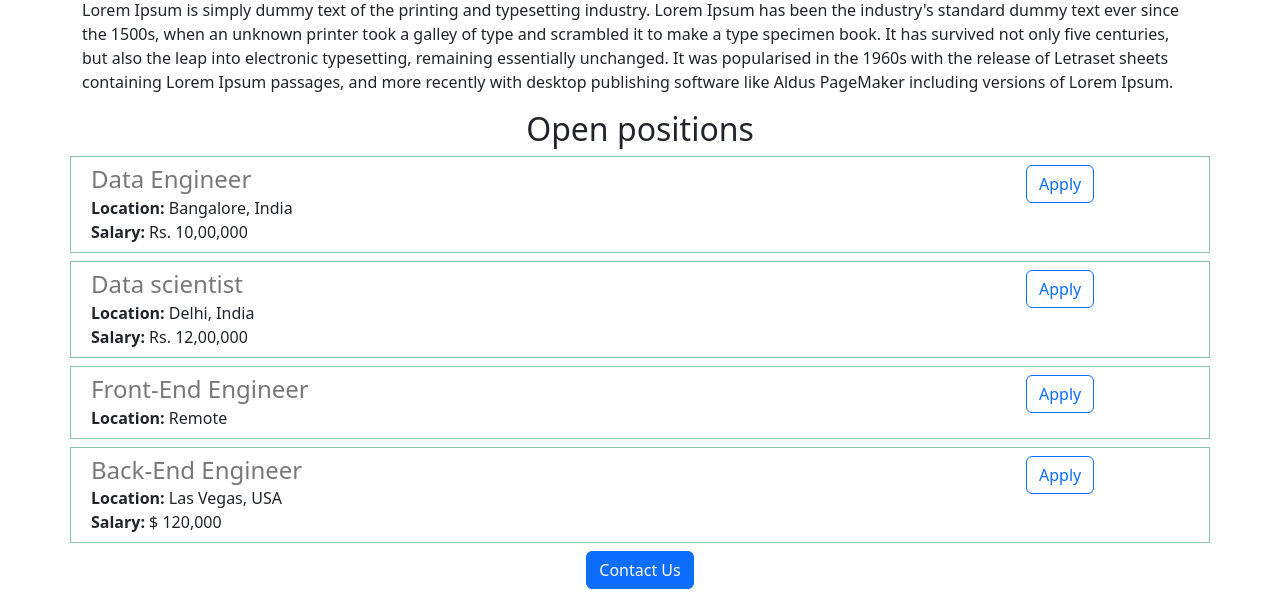
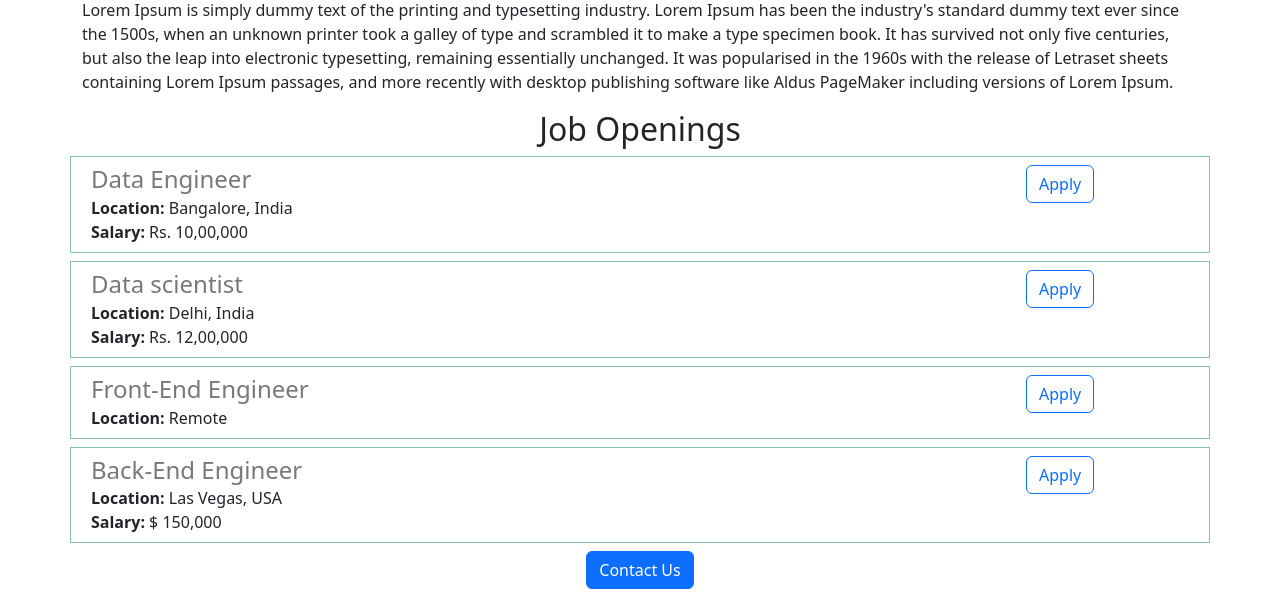
Before and after one commit to AbhishekSharma6903/Careers-website, a Flask app: page / in a window 1280 px wide. Shown: the part 758-1371 px from the top of the page. Run offline with Flask 3, Linux system fonts and the light colour scheme.

Commit message:
made some changes

```diff
--- a/app.py
+++ b/app.py
@@ -20,7 +20,7 @@ JOBS = [{
     'id': 4,
     'title': 'Back-End Engineer',
     'location': 'Las Vegas, USA',
-    'salary': '$ 120,000'
+    'salary': '$ 150,000'
 }]
 
 
--- a/templates/home.html
+++ b/templates/home.html
@@ -20,7 +20,7 @@
   <h2>About Careers</h2>
   <p >Lorem Ipsum is simply dummy text of the printing and typesetting industry. Lorem Ipsum has been the industry's standard dummy text ever since the 1500s, when an unknown printer took a galley of type and scrambled it to make a type specimen book. It has survived not only five centuries, but also the leap into electronic typesetting, remaining essentially unchanged. It was popularised in the 1960s with the release of Letraset sheets containing Lorem Ipsum passages, and more recently with desktop publishing software like Aldus PageMaker including versions of Lorem Ipsum.
   </p>
-  <h2 style= 'text-align: center;'>Open positions</h2>
+  <h2 style= 'text-align: center;'>Job Openings</h2>
   <div >
     {% for job in jobs %}
     {% include 'jobItem.html' %}
```
